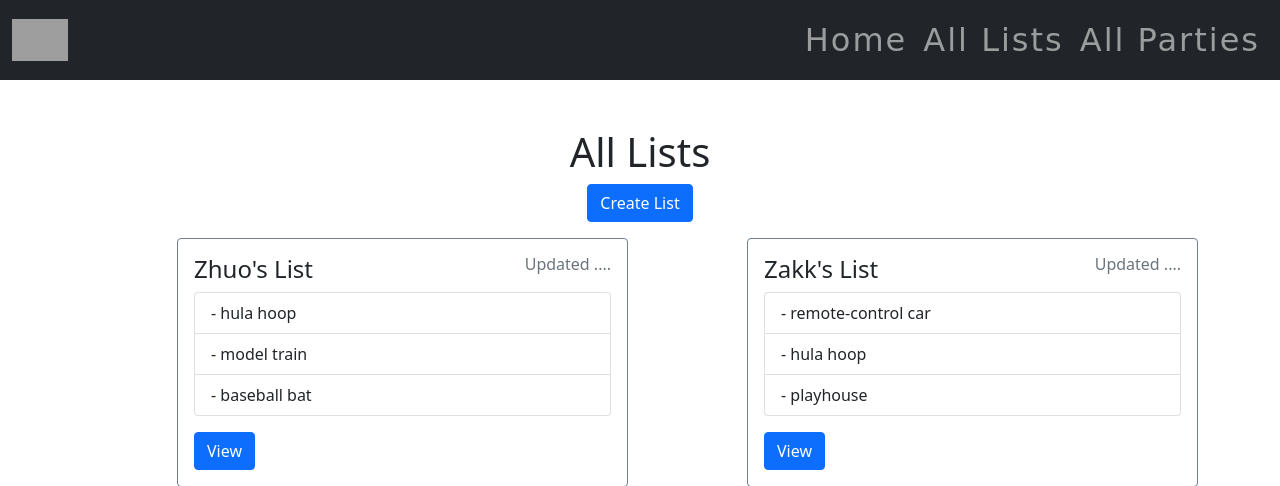
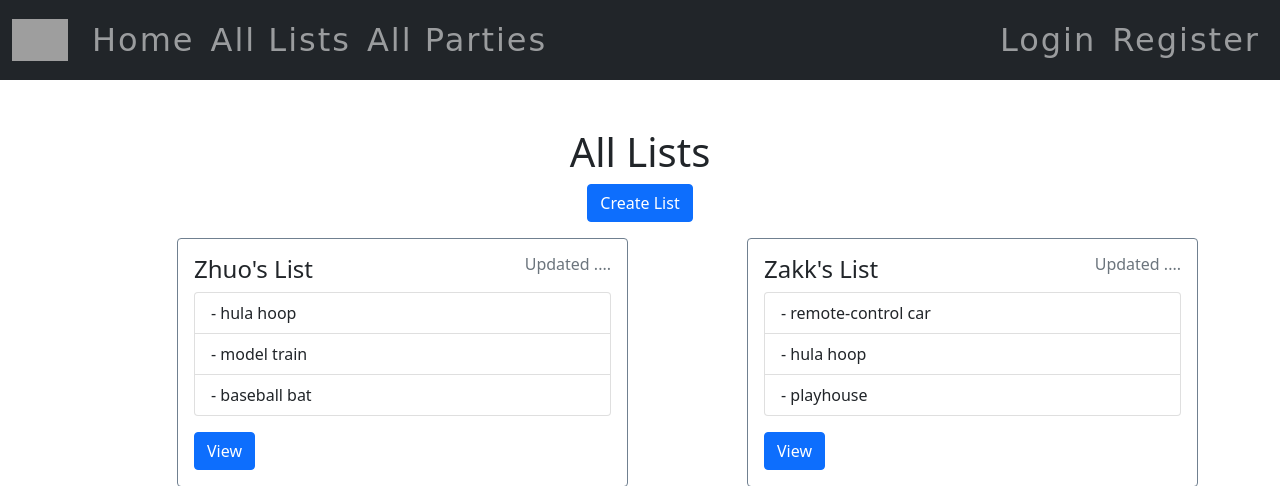
Before and after one commit to nico-nunez/slh-api-v0.1, a Node server app: page /lists in a window 1280 px wide. Shown: the top 486 px of the page. Run offline with Node 20, Linux system fonts and the light colour scheme; data comes from the database, SQL or seed files in the repository; some libraries are stand-ins or nearby versions; some web fonts are replaced; grey boxes are pictures that could not be loaded.

Commit message:
add login/register to navbar

```diff
--- a/views/partials/navbar.ejs
+++ b/views/partials/navbar.ejs
@@ -21,10 +21,14 @@
             <span class="navbar-toggler-icon"></span>
         </button>
         <div class="collapse navbar-collapse" id="navbarNavAltMarkup">
-            <div class="navbar-nav ms-auto">
-                <a class="nav-link" aria-current="page" href="/">Home</a>
+            <div class="navbar-nav">
+                <a class="nav-link" href="/">Home</a>
                 <a class="nav-link" href="/lists">All Lists</a>
                 <a class="nav-link" href="/parties">All Parties</a>
+            </div>
+            <div class="navbar-nav ms-auto">
+                <a class="nav-link" href="/users/login">Login</a>
+                <a class="nav-link" href="/users/register">Register</a>
             </div>
         </div>
     </div>
```
Also changed, not shown: views/home.ejs (+9 -5 lines).
